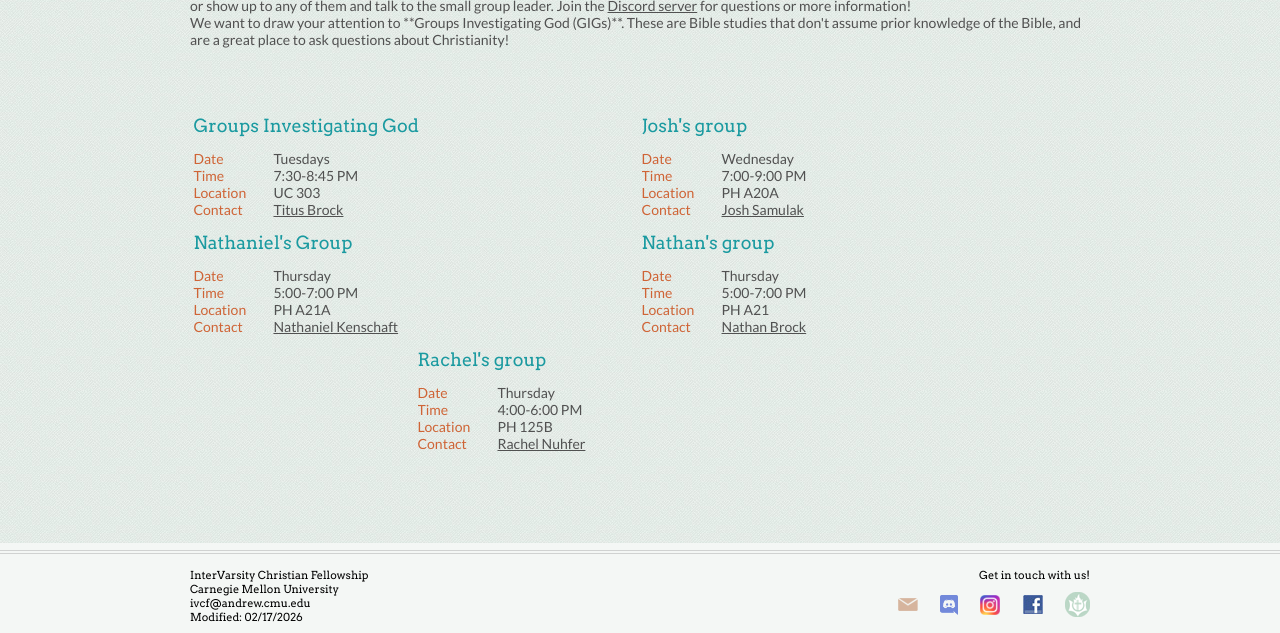
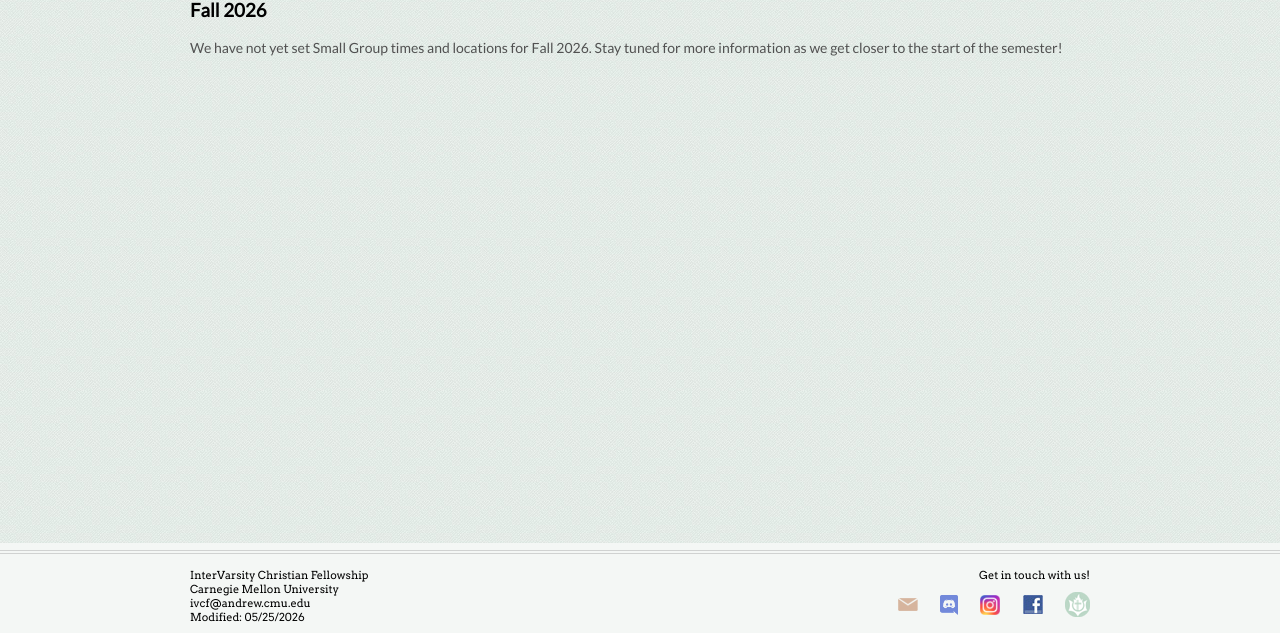
Before and after one commit to ivcf-cmu/ivcf-cmu.github.io, a Jekyll site: the page built from smallgroups.md, in a window 1280 px wide and 1245 px high. Shown: the part 612-1245 px from the top of the window. Built offline with Jekyll 4.4.1, drawn with Linux system fonts in a browser that asks for light colours; some of the changed text lies outside the part shown.

Commit message:
Updated small groups and footer for summer 2026

```diff
--- a/_includes/footer.html
+++ b/_includes/footer.html
@@ -4,7 +4,7 @@
 			InterVarsity Christian Fellowship<br />
 			Carnegie Mellon University<br />
 			ivcf@andrew.cmu.edu<br />
-			Modified: 02/17/2026
+			Modified: 05/25/2026
 		</div>
 		<div class="contactlinks">
 			<div class="contactblurb">Get in touch with us!</div>
--- a/smallgroups.md
+++ b/smallgroups.md
@@ -11,6 +11,10 @@ sectionHeader: Small Groups
   <img src="/images/f25-images/f25-sg.PNG" alt="events from Fall 2025">
 <br/>
 </p>
+
+<h3> Fall 2026 </h3>
+
+<!--
 <p>
   We are excited to continue small group meetings this semester and will be studying the book of **Acts** together. Find the group that is right for you, or show up to any of them and talk to the small group leader. Join the <a href="https://discord.gg/Af8Y8Zn" target="_blank">Discord server</a> for questions or more information!
 </p>
@@ -105,5 +109,5 @@ sectionHeader: Small Groups
     </div>
   </div>
 </div>
-<br/>
-<!-- Our small group leaders have yet to set times and locations; fill out the form in <a href="https://timeful.app/e/Cebb2" target="_blank">this link</a> by **Dec. 20th** to confirm that a study will work for your availability! -->
+<br/> -->
+We have not yet set Small Group times and locations for Fall 2026. Stay tuned for more information as we get closer to the start of the semester!
```
